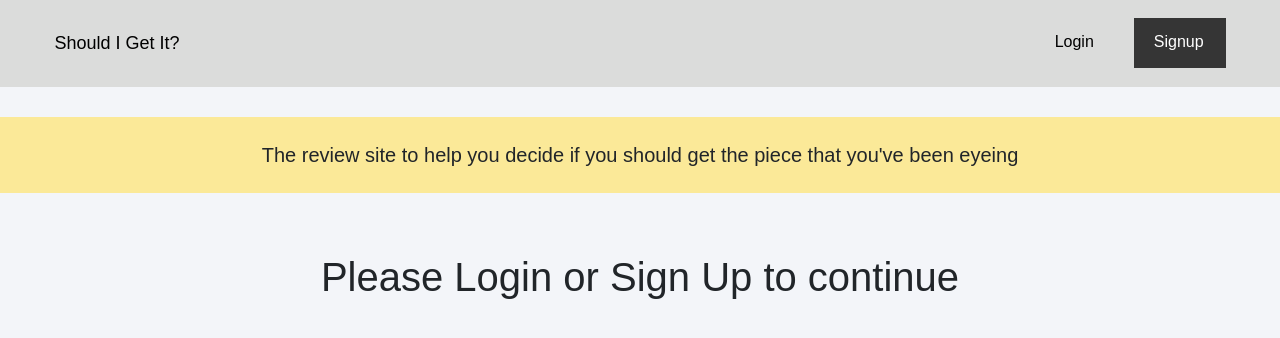
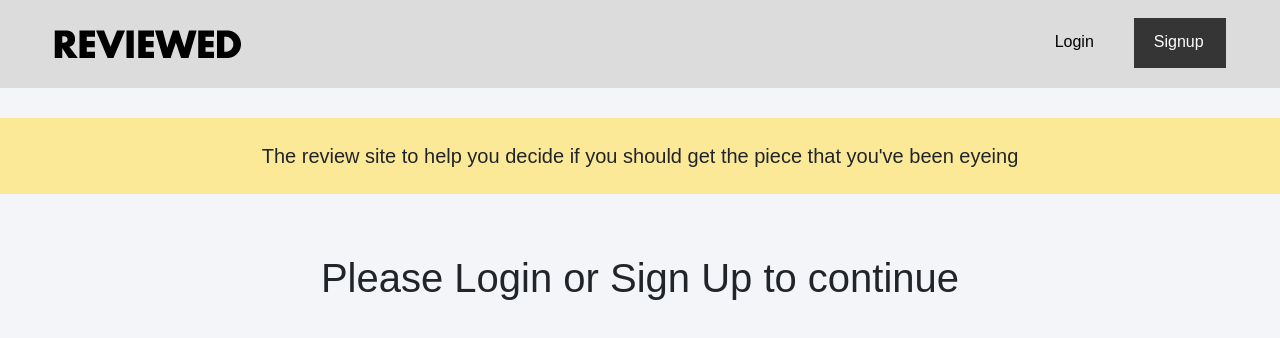
Before and after one commit to baikjs87/phase-5-project, a React (Create React App) app in the folder client/: page / in a window 1280 px wide. Shown: the top 338 px of the page. Built offline with nearby package versions, Linux system fonts and the light colour scheme; no server answers.

Commit message:
logo added

```diff
--- a/client/src/components/NavBar.js
+++ b/client/src/components/NavBar.js
@@ -1,6 +1,7 @@
 import React from "react";
 import { Link } from "react-router-dom";
 import "./styles/navbar.css"
+import logo from "./assets/re3.png"
 
 function NavBar({ user }) {
 
@@ -8,7 +9,8 @@ function NavBar({ user }) {
     <header className="header">
       <div className="header-div">
         <div>
-          <Link to="/" className="title">Should I Get It?</Link>
+          <Link to="/" className="title"><img src={logo}/></Link>
+
         </div>
         <div className="nav_buttons">
           {user ? (
```
Also changed, not shown: client/src/components/assets/re3.png (added), client/src/components/assets/re8.png (added).
